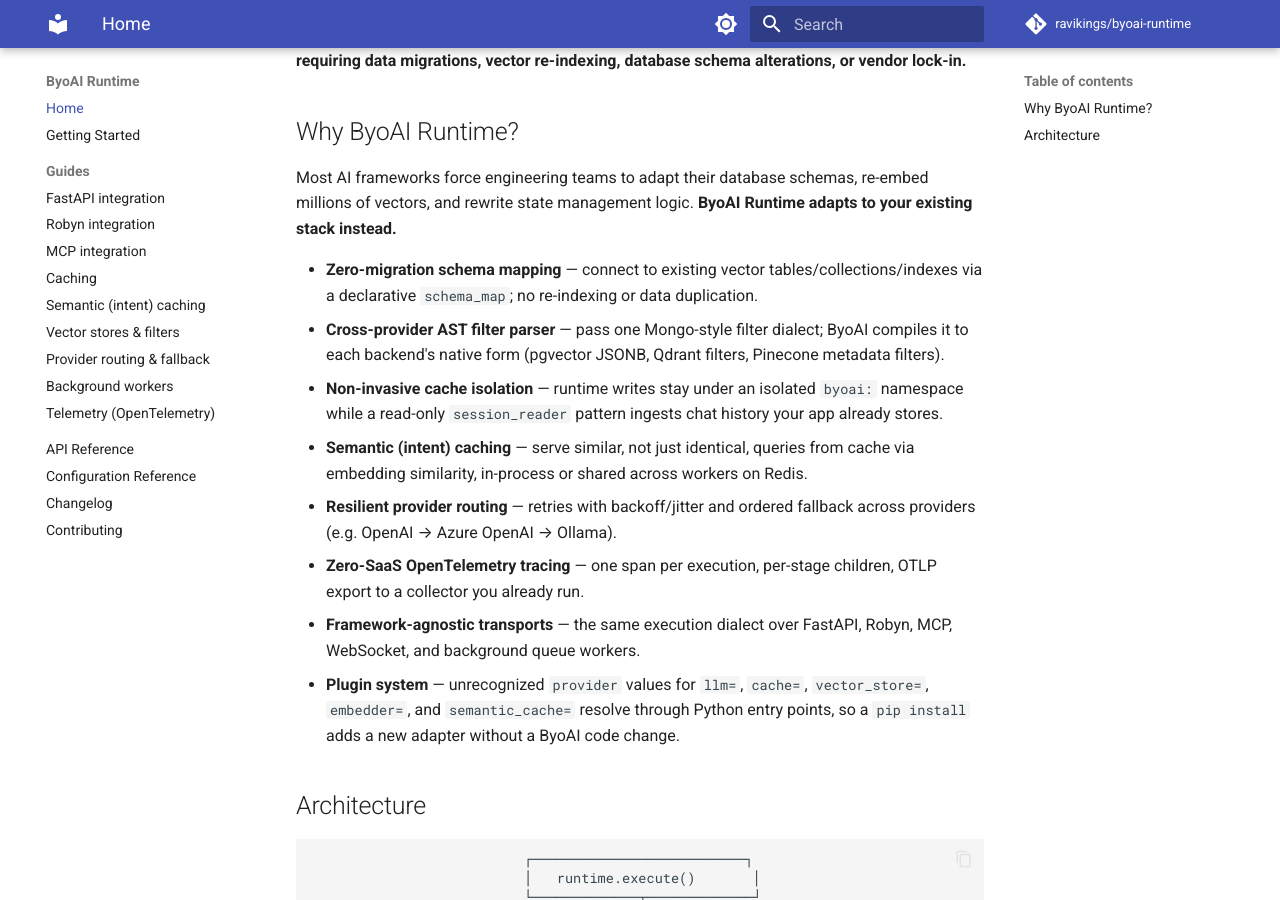
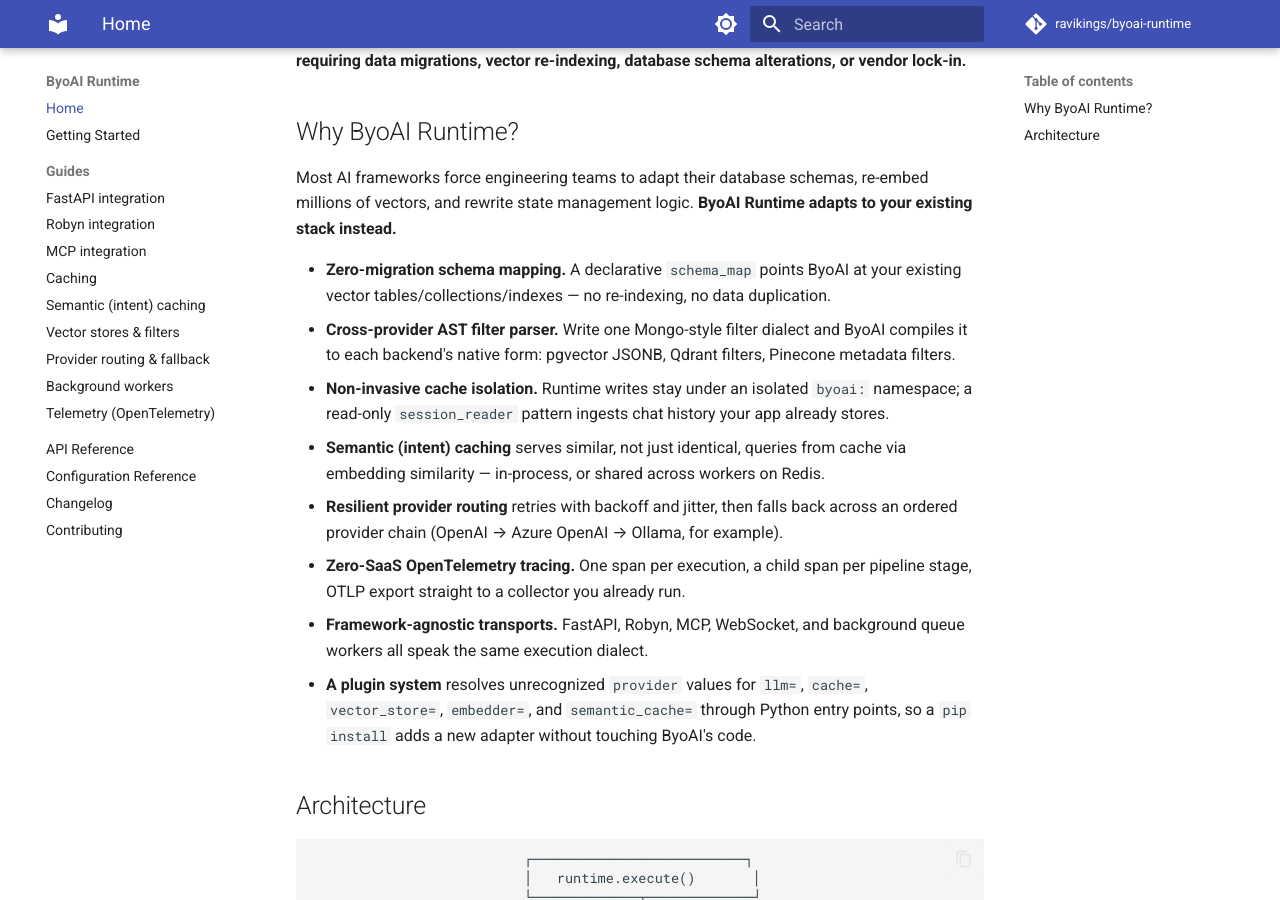
Before and after one commit to ravikings/byoai-runtime, an MkDocs documentation site: the page built from docs/index.md, in a window 1280 px wide and 900 px high, scrolled down 250 px. Built offline with MkDocs 1.6.1 and Material for MkDocs 9.7.7, drawn with Linux system fonts in a browser that asks for light colours; comment, search, counter and statistics services are not loaded.

Commit message:
De-AI edit pass: vary the repeated bold-term/em-dash bullet pattern
docs/index.md's "Why ByoAI Runtime?" list and caching.md's cache/session
split both used the same "**Bold** — dash explanation" shape on every
bullet, which reads as templated. Varied sentence structure per bullet
instead; no content changes.

```diff
--- a/docs/index.md
+++ b/docs/index.md
@@ -14,23 +14,23 @@
 vectors, and rewrite state management logic. **ByoAI Runtime adapts to your existing stack
 instead.**
 
-- **Zero-migration schema mapping** — connect to existing vector tables/collections/indexes via a
-  declarative `schema_map`; no re-indexing or data duplication.
-- **Cross-provider AST filter parser** — pass one Mongo-style filter dialect; ByoAI compiles it
-  to each backend's native form (pgvector JSONB, Qdrant filters, Pinecone metadata filters).
-- **Non-invasive cache isolation** — runtime writes stay under an isolated `byoai:` namespace
-  while a read-only `session_reader` pattern ingests chat history your app already stores.
-- **Semantic (intent) caching** — serve similar, not just identical, queries from cache via
-  embedding similarity, in-process or shared across workers on Redis.
-- **Resilient provider routing** — retries with backoff/jitter and ordered fallback across
-  providers (e.g. OpenAI → Azure OpenAI → Ollama).
-- **Zero-SaaS OpenTelemetry tracing** — one span per execution, per-stage children, OTLP export
-  to a collector you already run.
-- **Framework-agnostic transports** — the same execution dialect over FastAPI, Robyn, MCP,
-  WebSocket, and background queue workers.
-- **Plugin system** — unrecognized `provider` values for `llm=`, `cache=`, `vector_store=`,
-  `embedder=`, and `semantic_cache=` resolve through Python entry points, so a `pip install` adds
-  a new adapter without a ByoAI code change.
+- **Zero-migration schema mapping.** A declarative `schema_map` points ByoAI at your existing
+  vector tables/collections/indexes — no re-indexing, no data duplication.
+- **Cross-provider AST filter parser.** Write one Mongo-style filter dialect and ByoAI compiles it
+  to each backend's native form: pgvector JSONB, Qdrant filters, Pinecone metadata filters.
+- **Non-invasive cache isolation.** Runtime writes stay under an isolated `byoai:` namespace; a
+  read-only `session_reader` pattern ingests chat history your app already stores.
+- **Semantic (intent) caching** serves similar, not just identical, queries from cache via
+  embedding similarity — in-process, or shared across workers on Redis.
+- **Resilient provider routing** retries with backoff and jitter, then falls back across an
+  ordered provider chain (OpenAI → Azure OpenAI → Ollama, for example).
+- **Zero-SaaS OpenTelemetry tracing.** One span per execution, a child span per pipeline stage,
+  OTLP export straight to a collector you already run.
+- **Framework-agnostic transports.** FastAPI, Robyn, MCP, WebSocket, and background queue workers
+  all speak the same execution dialect.
+- **A plugin system** resolves unrecognized `provider` values for `llm=`, `cache=`, `vector_store=`,
+  `embedder=`, and `semantic_cache=` through Python entry points, so a `pip install` adds a new
+  adapter without touching ByoAI's code.
 
 ## Architecture
 
```
Also changed, not shown: docs/guides/caching.md (+6 -5 lines).
